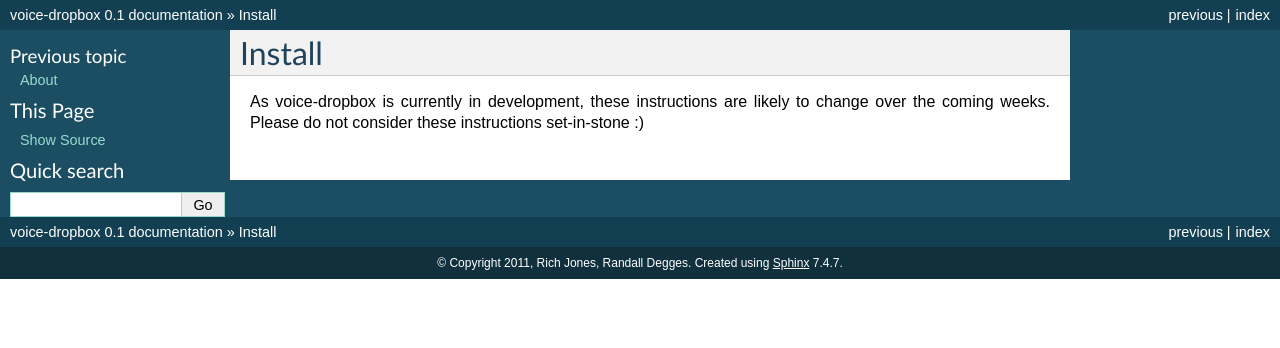
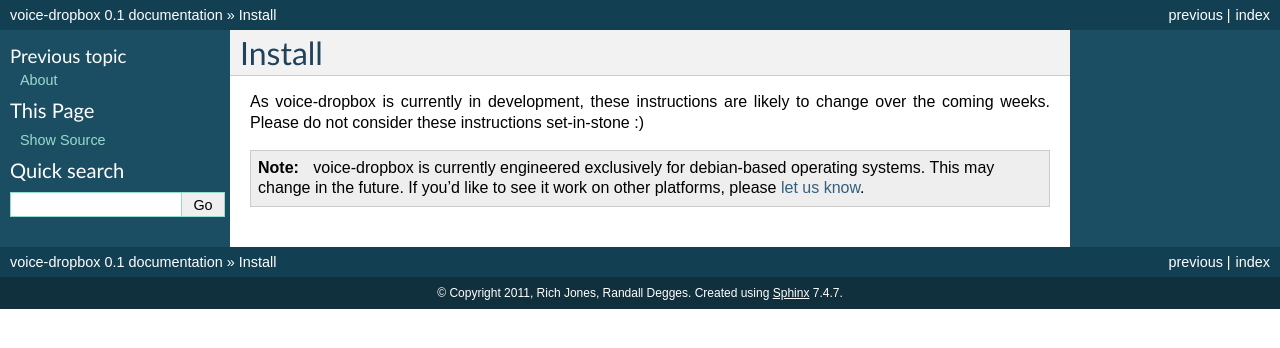
Before and after one commit to Miserlou/Voice-Dropbox, a Sphinx documentation site: the page built from docs/install.rst, in a window 1280 px wide. Shown: the top 348 px of the page. Built offline with Sphinx 7.4.7, drawn with Linux system fonts in a browser that asks for light colours.

Commit message:
Adding operating system note.

```diff
--- a/docs/install.rst
+++ b/docs/install.rst
@@ -5,3 +5,9 @@
 As voice-dropbox is currently in development, these instructions are likely to
 change over the coming weeks. Please do not consider these instructions
 set-in-stone :)
+
+.. note::
+   voice-dropbox is currently engineered exclusively for debian-based operating
+   systems. This may change in the future. If you'd like to see it work on
+   other platforms, please `let us know
+   <https://github.com/Miserlou/Voice-Dropbox/issues>`_.
```
